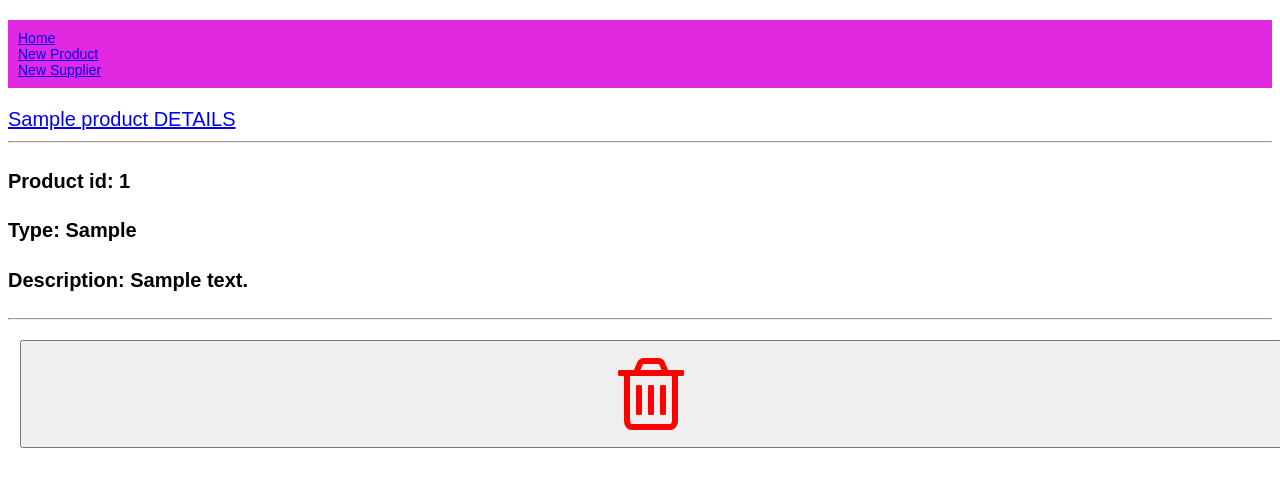
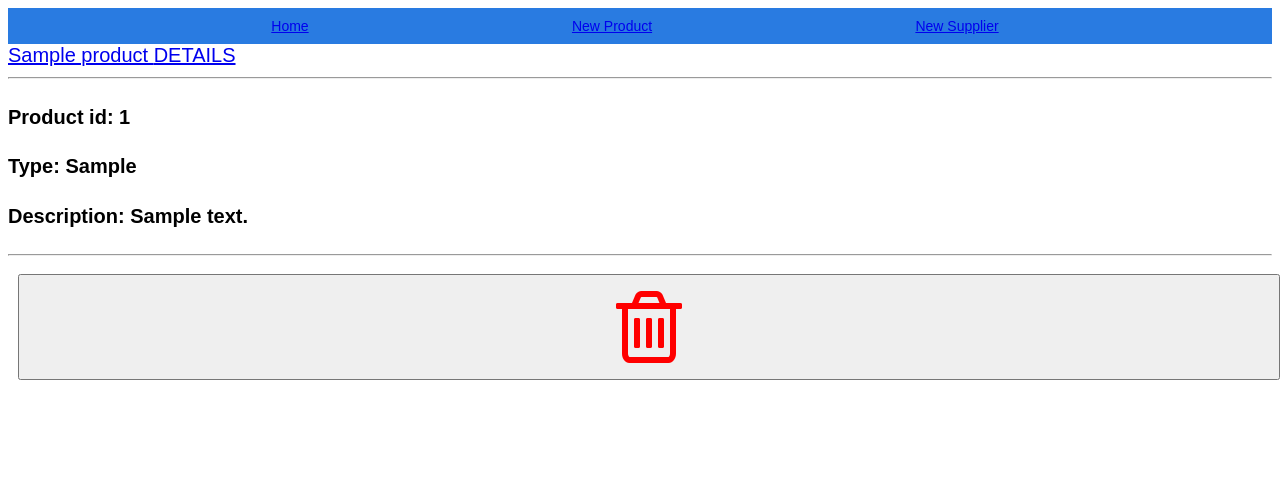
Before and after one commit to Jakubnecessary/CS_S_P_1, a Flask app: page /products in a window 1280 px wide. Shown: the top 487 px of the page. Run offline with Flask 2, Linux system fonts and the light colour scheme; a database or web service that is not in the repository returns one stand-in record (values such as "Sample title"); some libraries are stand-ins or nearby versions.

Commit message:
working good

```diff
--- a/static/style.css
+++ b/static/style.css
@@ -6,15 +6,16 @@ body{
     font-weight: bold;
     margin-bottom: 1em;
     margin-right: 0.5em;
-    background-color:rgb(0, 247, 255);
+    background-color:rgb(224, 218, 34);
 }
 
 input, select, button {
     font-size: 100%;
     width : 100%;
-    padding: 10px;
-    margin: 10px;
+    padding: 9px;
+    margin: 8px;
     box-sizing: border-box;
+
 }
 
 .menu li{
@@ -31,11 +32,15 @@ input, select, button {
     color: #aab8c2;
 }
 .menu{
-    display: grid;
+    display: flex;
+    justify-content: space-evenly;
     padding: 10px;
-    background-color: rgba(224, 34, 224, 0.966);
+    background-color: rgba(34, 119, 224, 0.966);
     color:rgb(194, 22, 194);
-    font-family: "fanatsy", arial, sans-serif; font-size: 20px;
+    font-family: "fanatsy", arial, sans-serif; font-size: 30px;
     box-sizing: border-box;
+    font-size: 100%;
+    margin: auto;
+
 
 }
```
Also changed, not shown: console.py (+6 -1 lines).
